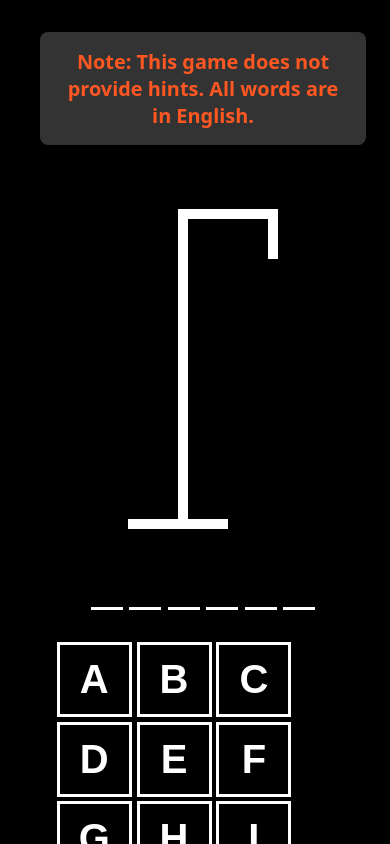
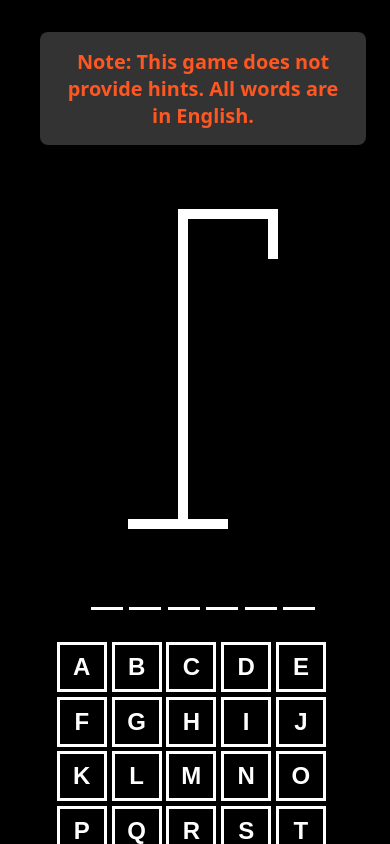
Before and after one commit to BRp99/hangman2, a React (Create React App) app: page / in a window 390 px wide. Shown: the top 844 px of the page. Built offline with nearby package versions, Linux system fonts and the light colour scheme.

Commit message:
improve hangman

```diff
--- a/src/Components/App/App.module.css
+++ b/src/Components/App/App.module.css
@@ -40,7 +40,6 @@
 
 .tryAgainButton {
   padding: 1.3em 3em;
-  /* font-size: clamp(10px, 2vw + 1rem, 16px); */
   font-size: clamp(8px, 4vw + 1rem, 14px);
   text-transform: uppercase;
   letter-spacing: 2.5px;
@@ -65,3 +64,9 @@
 .tryAgainButton:active {
   transform: translateY(-1px);
 }
+
+@media (max-width: 680px) {
+  .infoMessage {
+    font-weight: 600;
+  }
+}
--- a/src/Components/Keyboard/Keyboard.module.css
+++ b/src/Components/Keyboard/Keyboard.module.css
@@ -41,3 +41,19 @@
 .btn::selection {
   background-color: red;
 }
+
+@media (max-width: 770px) {
+  .btn {
+    font-size: 1.5rem;
+    height: 60px;
+    width: 60px;
+  }
+}
+
+@media (max-width: 480px) {
+  .btn {
+    font-size: 1.5rem;
+    height: 50px;
+    width: 50px;
+  }
+}
```
